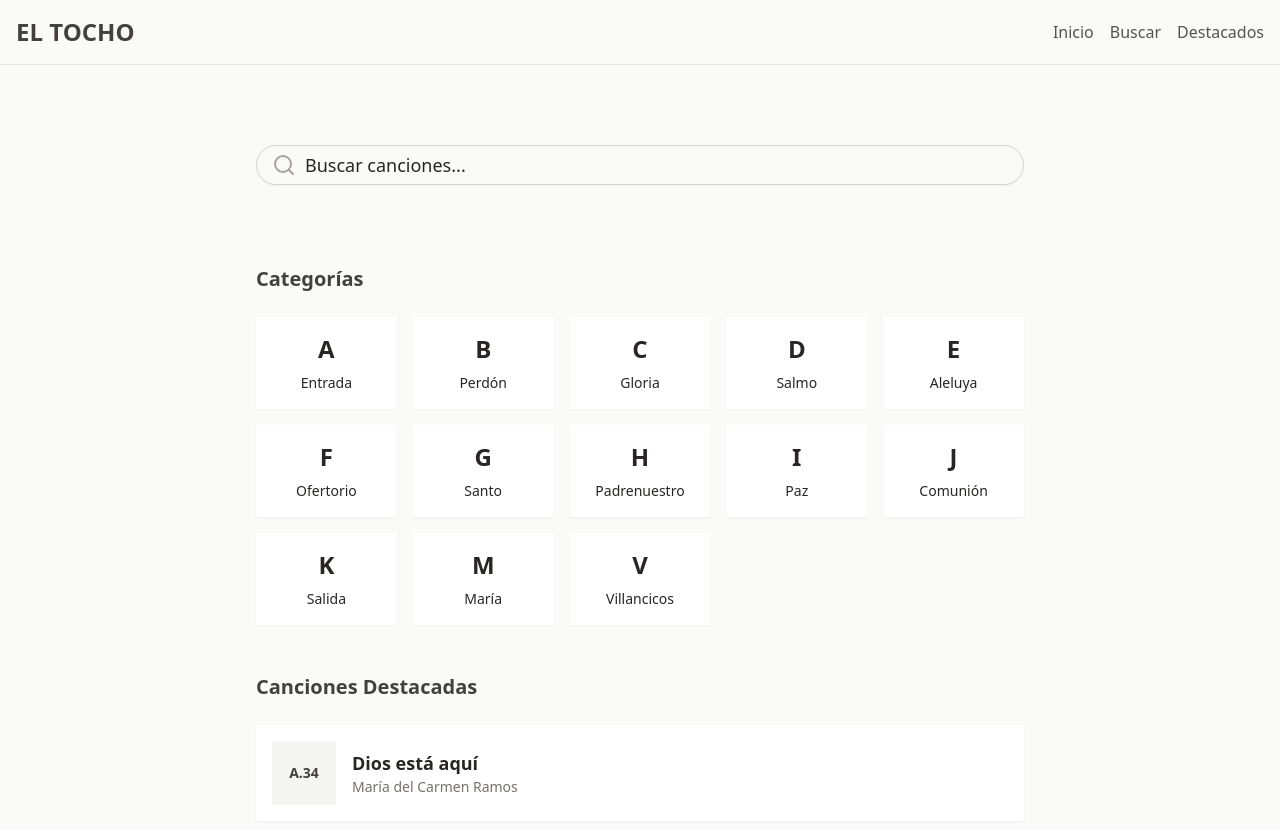
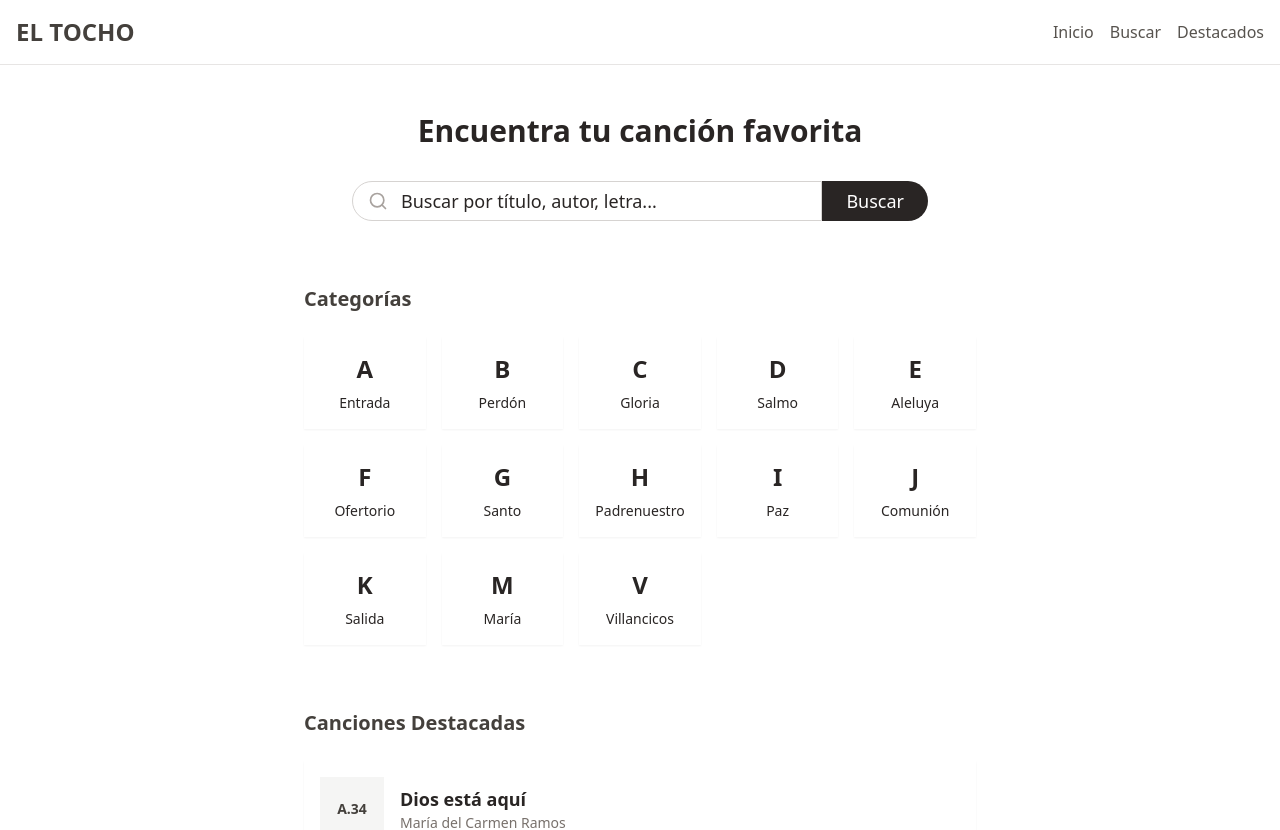
Before and after one commit to GonzaloPTE/el-tocho-next-js, a Next.js app: page / in a window 1280 px wide. Shown: the top 830 px of the page. Built offline with nearby package versions, Linux system fonts and the light colour scheme.

Commit message:
Buscador v2

```diff
--- a/components/pagina-inicio.tsx
+++ b/components/pagina-inicio.tsx
@@ -23,7 +23,7 @@ const PaginaInicio: React.FC = () => {
   }, [searchTerm]);
 
   return (
-    <div className="bg-stone-50 text-stone-800 font-inter">
+    <div className="bg-white text-stone-800 font-inter">
       <header className="border-b border-stone-200 p-4">
         <div className="container mx-auto flex justify-between items-center">
           <h1 className="text-2xl font-merriweather font-semibold text-stone-700">EL TOCHO</h1>
@@ -36,14 +36,19 @@ const PaginaInicio: React.FC = () => {
       </header>
 
       <main className="container mx-auto px-4 py-12">
-        <div className="max-w-3xl mx-auto space-y-12">
-          <div className="relative py-8">
+        <div className="max-w-2xl mx-auto space-y-16">
+          <div className="text-center">
+            <h2 className="text-3xl font-merriweather font-semibold mb-8 text-stone-800">
+              Encuentra tu canción favorita
+            </h2>
+            <div className="relative max-w-xl mx-auto">
               <div className="flex items-center">
-              <Search className="absolute left-4 top-1/2 transform -translate-y-1/2 text-stone-400" size={24} />
+                <div className="relative flex-grow">
+                  <Search className="absolute left-4 top-1/2 transform -translate-y-1/2 text-stone-400" size={20} />
                   <Input
                     type="text"
-                placeholder="Buscar canciones..."
-                className="w-full pl-12 pr-12 py-3 text-lg border border-stone-300 focus:border-stone-500 focus:ring-2 focus:ring-stone-500 rounded-full shadow-sm [&::-webkit-search-cancel-button]:hidden [&::-webkit-search-decoration]:hidden [&::-webkit-search-results-button]:hidden [&::-webkit-search-results-decoration]:hidden"
+                    placeholder="Buscar por título, autor, letra..."
+                    className="w-full pl-12 pr-4 py-4 text-lg border border-stone-300 focus:border-stone-500 focus:ring-2 focus:ring-stone-500 rounded-l-full"
                     value={searchTerm}
                     onChange={(e) => setSearchTerm(e.target.value)}
                   />
@@ -55,12 +60,21 @@ const PaginaInicio: React.FC = () => {
                     />
                   )}
                 </div>
+                <Button
+                  className="bg-stone-800 text-white hover:bg-stone-700 rounded-r-full px-6 py-4 text-lg"
+                  onClick={() => {/* Implementar función de búsqueda */}}
+                >
+                  Buscar
+                </Button>
+              </div>
+            </div>
+          </div>
+
           {searchResults.length > 0 && (
-              <div className="absolute z-10 mt-4 w-full bg-white rounded-lg shadow-xl overflow-hidden">
+            <div className="mt-4 space-y-2 bg-white rounded-lg shadow-md p-4">
               {searchResults.map((cancion, index) => (
-                  <div key={index} className="p-4 hover:bg-stone-50 transition-colors cursor-pointer border-b border-stone-100 last:border-b-0">
-                    <div className="flex items-center space-x-4">
-                      <div className="w-14 h-14 bg-stone-100 rounded-full flex items-center justify-center text-stone-700 font-semibold text-sm">
+                <div key={index} className="flex items-center space-x-4 p-3 hover:bg-stone-50 transition-colors cursor-pointer rounded-lg">
+                  <div className="w-12 h-12 bg-stone-100 rounded-full flex items-center justify-center text-stone-700 font-semibold text-sm">
                     {cancion.codigo}
                   </div>
                   <div>
@@ -68,11 +82,9 @@ const PaginaInicio: React.FC = () => {
                     <p className="text-stone-500 text-sm">{cancion.autor}</p>
                   </div>
                 </div>
-                  </div>
               ))}
             </div>
           )}
-          </div>
 
           <div>
             <h2 className="text-xl font-merriweather font-semibold mb-6 text-stone-700">Categorías</h2>
```
Lines whose indentation alone changed are shown as unchanged.
